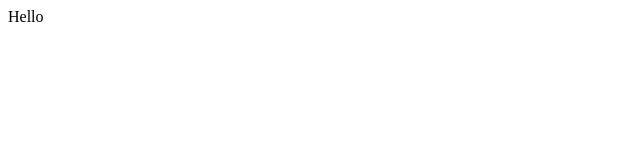
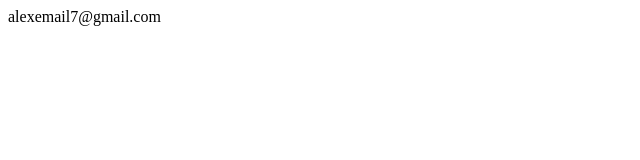
Before and after one commit to Lenngx/Lenngx.github.io, a plain HTML site: page index.html in a window 1280 px wide. Shown: the whole page, without its empty margins (0-640 px from the left). Drawn offline with Linux system fonts and the light colour scheme.

Commit message:
Update index.html

```diff
--- a/index.html
+++ b/index.html
@@ -1 +1,3 @@
-<p>Hello</p>
+<p>
+alexemail7@gmail.com
+</p>
```
